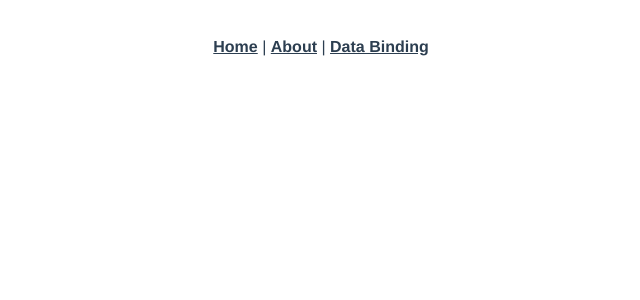
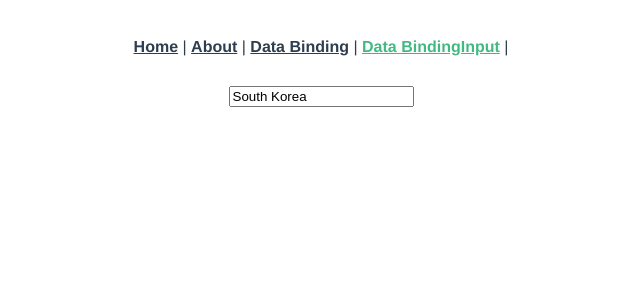
Before and after one commit to seungdols/practice, a Vue app in the folder vuejs/hello-vue/: page /databindingInput in a window 1280 px wide. Shown: the top 300 px of the page, without its empty margins (319-959 px from the left). Built offline with nearby package versions, Linux system fonts and the light colour scheme.

Commit message:
Add data bindingInput

```diff
--- a/vuejs/hello-vue/src/App.vue
+++ b/vuejs/hello-vue/src/App.vue
@@ -2,7 +2,8 @@
   <nav>
     <router-link to="/">Home</router-link> |
     <router-link to="/about">About</router-link> |
-    <router-link to="/databinding">Data Binding</router-link>
+    <router-link to="/databinding">Data Binding</router-link> |
+    <router-link to="/databindingInput">Data BindingInput</router-link> |
   </nav>
   <router-view/>
 </template>
--- /dev/null
+++ b/vuejs/hello-vue/src/components/DataBindingInputText.vue
@@ -0,0 +1,14 @@
+<template>
+    <div>
+        <input type="text" v-model="valueModel" />
+    </div>
+</template>
+<script>
+    export default {
+        data() {
+            return {
+                valueModel: 'South Korea'
+            }
+        }
+    }
+</script>
--- a/vuejs/hello-vue/src/router/index.js
+++ b/vuejs/hello-vue/src/router/index.js
@@ -20,6 +20,11 @@ const routes = [
     path: '/databinding',
     name: 'databinding',
     component: () => import(/* webpackChunkName: "databinding" */ '../components/DataBinding.vue')
+  },
+  {
+    path: '/databindingInput',
+    name: 'databindingInput',
+    component: () => import(/* webpackChunkName: "databinding" */ '../components/DataBindingInputText.vue')
   }
 ]
 
```
